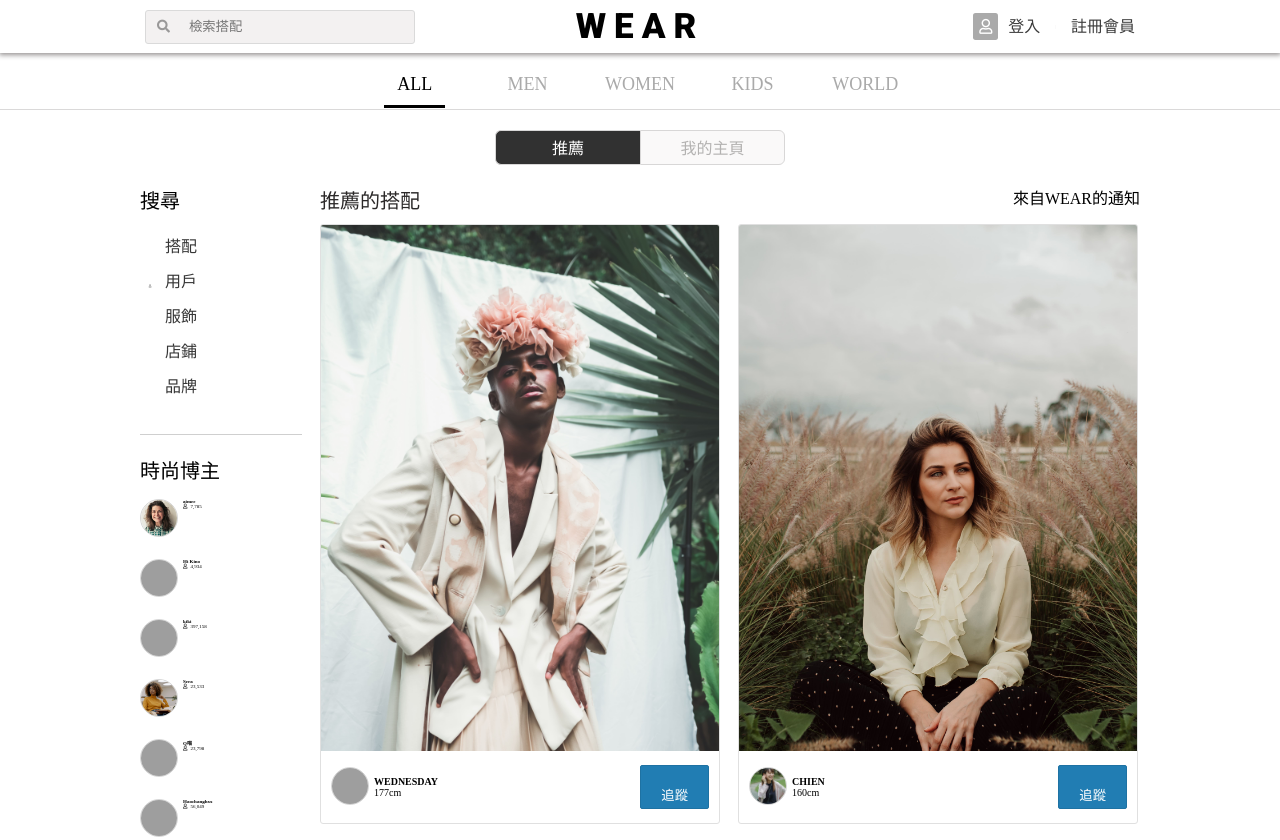
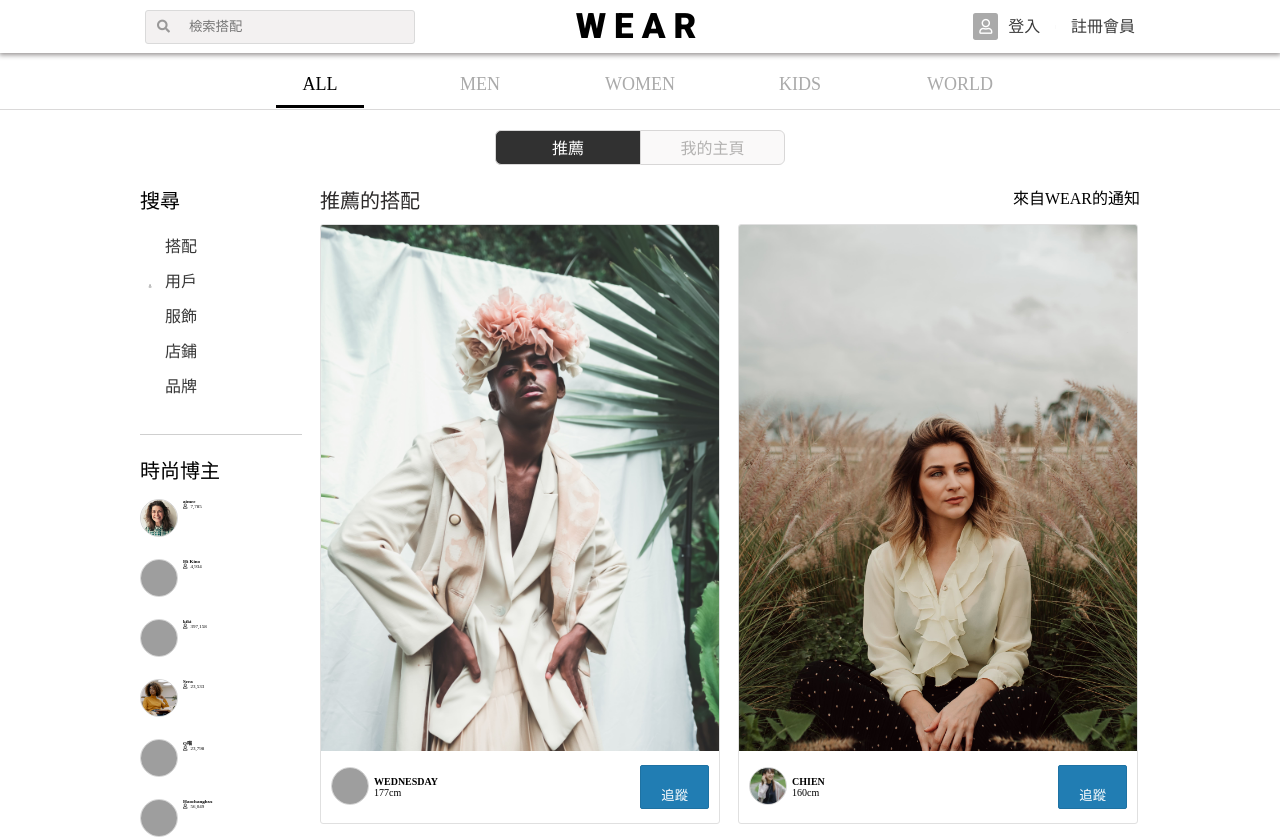
Before and after one commit to hueisu/WEAR.com, a plain HTML site: page index.html in a window 1280 px wide. Shown: the top 840 px of the page. Drawn offline with Linux system fonts and the light colour scheme; grey boxes are pictures that could not be loaded.

Commit message:
修正footer的border、選擇分類的寬度

```diff
--- a/main.scss
+++ b/main.scss
@@ -131,7 +131,7 @@ ul {
 }
 
 .container {
-    width: 55%;
+    width: 1000px;
     margin: 0 auto 0 auto;
     ul{
         width: 80%;
@@ -142,7 +142,7 @@ ul {
     }
     li {
         margin: 0;
-        width: 20%;
+        width: 200px;
         text-align: center;
         line-height: 48px;
         .current-class {
@@ -512,6 +512,7 @@ footer {
     hr {
         margin: 5px 0;
         border-top: solid 1px rgb(212, 212, 212);
+        border-width: 1px 0 0 0 ;
     }
     a {
         color: rgb(90, 90, 90);
```
Also changed, not shown: main.css, 1 other file.
